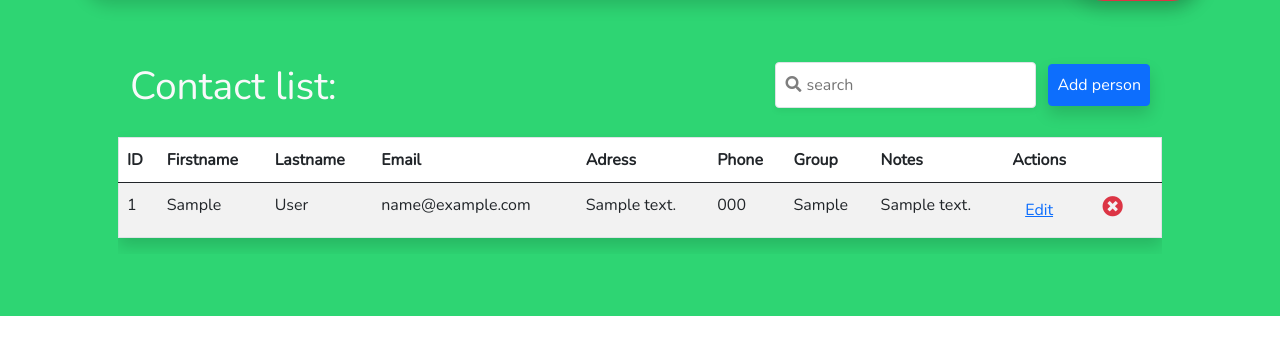
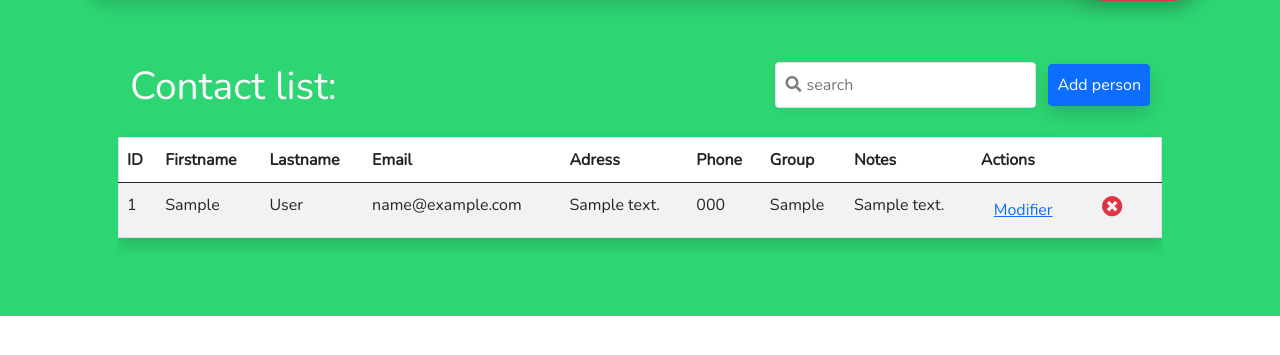
Before and after one commit to TijClass/Contact_application_Abdelaziz_Bardich, a PHP site: page / in a window 1280 px wide. Shown: the part 84-439 px from the top of the page. Run offline with PHP 8.4, Linux system fonts and the light colour scheme; the visitor is signed in with stand-in values (Sample User, id 1); tables that the repository leaves empty hold one stand-in row (values such as "Sample post").

Commit message:
updating edit button
changing test from "Edit" to "Modifier"

```diff
--- a/assets/js/script.js
+++ b/assets/js/script.js
@@ -37,7 +37,7 @@ $(document).ready(function(){
                     <td>${data['group']}</td>
                     <td>${data['note']}</td>
                     <td>
-                        <a onclick="showEditModal(${data['id']})" class="btn btn-link">Edit</a>
+                        <a onclick="showEditModal(${data['id']})" class="btn btn-link">Modifier</a>
                         <a onclick="deleteContact(${data['id']})">
                             <i class="fa fa-times-circle text-danger"></i>
                         </a>
@@ -79,7 +79,7 @@ $(document).ready(function(){
                     <td>${data['group']}</td>
                     <td>${data['note']}</td>
                     <td>
-                        <a onclick="showEditModal(${data['id']})" class="btn btn-link">Edit</a>
+                        <a onclick="showEditModal(${data['id']})" class="btn btn-link">Modifier</a>
                         <a onclick="deleteContact(${data['id']})">
                             <i class="fa fa-times-circle text-danger"></i>
                         </a>
--- a/index.php
+++ b/index.php
@@ -91,7 +91,7 @@ try {
                                             <td>'.$row['phone'].'</td>
                                             <td>'.$row['group'].'</td>
                                             <td>'.$row['notes'].'</td>
-                                            <td><a onclick="showEditModal('.$row['id'].')" class="btn btn-link edit-contact">Edit</a> <a onclick="deleteContact('.$row['id'].')"><i class="fa fa-times-circle text-danger"></i></a></td>
+                                            <td><a onclick="showEditModal('.$row['id'].')" class="btn btn-link edit-contact">Modifier</a> <a onclick="deleteContact('.$row['id'].')"><i class="fa fa-times-circle text-danger"></i></a></td>
                                         </tr>
                                         ';
                                     }?>
```
